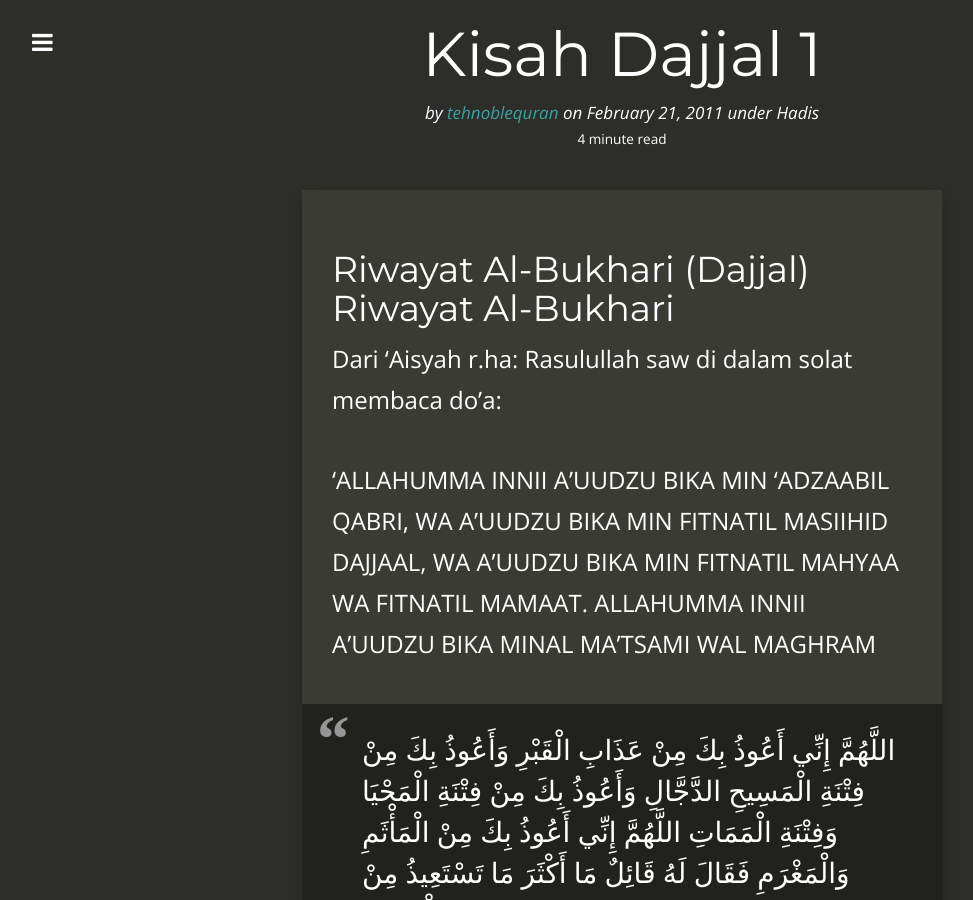
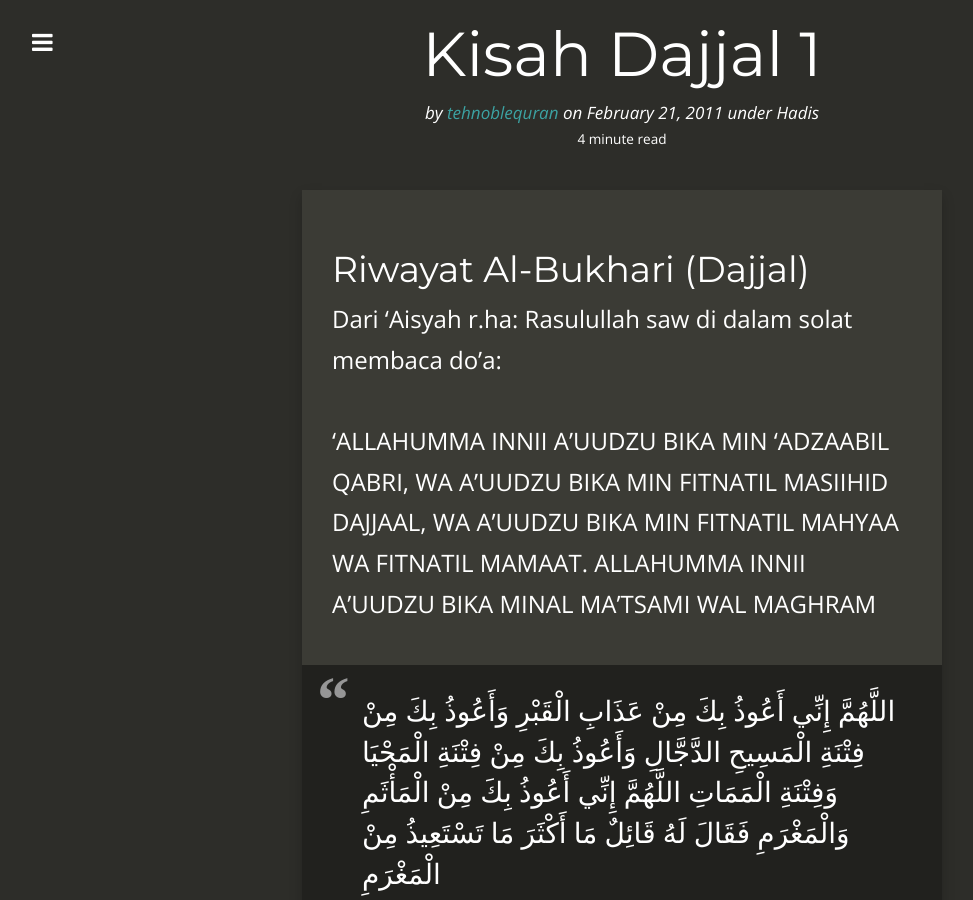
Before and after one commit to kedamaian/swsyafiq, a Jekyll site: the page built from _posts/2011-02-21-kisah-dajjal-1.md, in a window 1280 px wide and 900 px high. Shown: the whole window, without its empty margins (18-991 px from the left). Built offline with Jekyll 4.4.1, drawn with Linux system fonts in a browser that asks for light colours; nearby versions of some CDN libraries; comment, search, counter and statistics services are not loaded.

Commit message:
Updated 2011-02-21-kisah-dajjal-1.md

```diff
--- a/_posts/2011-02-21-kisah-dajjal-1.md
+++ b/_posts/2011-02-21-kisah-dajjal-1.md
@@ -6,7 +6,7 @@ title: Kisah Dajjal 1
 categories:
   - Hadis
 ---
-## Riwayat Al-Bukhari (Dajjal) Riwayat Al-Bukhari
+## Riwayat Al-Bukhari (Dajjal)
 Dari 'Aisyah r.ha: Rasulullah saw di dalam solat membaca do'a:
 
 'ALLAHUMMA INNII A'UUDZU BIKA MIN 'ADZAABIL QABRI, WA A'UUDZU BIKA MIN FITNATIL MASIIHID DAJJAAL, WA A'UUDZU BIKA MIN FITNATIL MAHYAA WA FITNATIL MAMAAT. ALLAHUMMA INNII A'UUDZU BIKA MINAL MA'TSAMI WAL MAGHRAM
```
